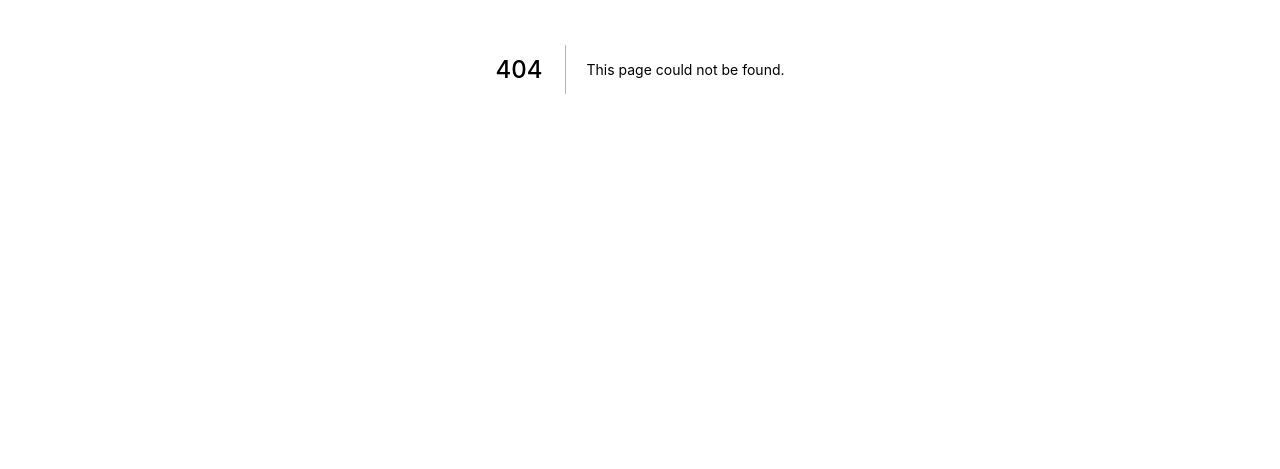
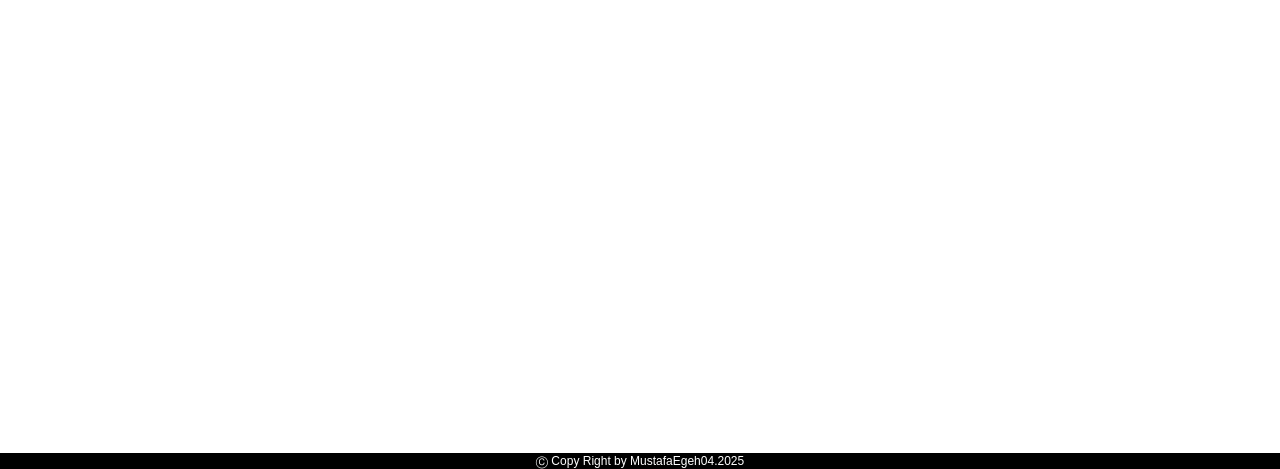
Before and after one commit to mrmustafaegeh/portfolio-web, a Next.js app: page /Footer in a window 1280 px wide. Before the commit this address had no page. Shown: the part 331-800 px from the top of the page. Built offline with nearby package versions, Linux system fonts and the light colour scheme.

Commit message:
footer add correctly

```diff
--- /dev/null
+++ b/pages/Footer.js
@@ -0,0 +1,8 @@
+export default function Footer({ value }) {
+  return (
+    <div id="footer" className={value ? "dark" : "black"}>
+      <p className="">Ⓒ Copy Right by MustafaEgeh</p>
+      <p className="footer-date">04.2025</p>
+    </div>
+  );
+}
--- a/pages/_app.js
+++ b/pages/_app.js
@@ -1,7 +1,7 @@
-import '../styles/globals.css'
+import "../styles/globals.css";
 
 function MyApp({ Component, pageProps }) {
-  return <Component {...pageProps} />
+  return <Component {...pageProps} />;
 }
 
-export default MyApp
+export default MyApp;
--- a/pages/index.js
+++ b/pages/index.js
@@ -3,6 +3,7 @@ import { AiFillInstagram, AiFillLinkedin, AiFillGithub } from "react-icons/ai";
 import { BsFillMoonStarsFill } from "react-icons/bs";
 import { FaGlobe } from "react-icons/fa";
 import { useState } from "react";
+import Footer from "./Footer";
 import Image from "next/image";
 
 // Static image paths from public folder
@@ -150,6 +151,8 @@ export default function Home() {
               <Image
                 src={me}
                 alt="personal photo"
+                width={300}
+                height={300}
                 style={{ objectFit: "cover" }}
               />
             </div>
@@ -239,6 +242,8 @@ export default function Home() {
           </div>
         </section>
       </main>
+
+      <Footer value={darkMode} />
     </div>
   );
 }
--- a/styles/globals.css
+++ b/styles/globals.css
@@ -22,3 +22,24 @@ a {
   font-family: "burtons";
   src: url("../public/Burtons.otf");
 }
+
+#footer {
+  color: white;
+  display: flex;
+  justify-content: center;
+  align-items: center;
+  height: 13px;
+  padding: 8px 0;
+  position: fixed;
+  bottom: 0;
+  width: 100%;
+  font-size: 12px;
+}
+
+.owner {
+  padding: 50px;
+}
+
+.black {
+  background-color: black;
+}
```
